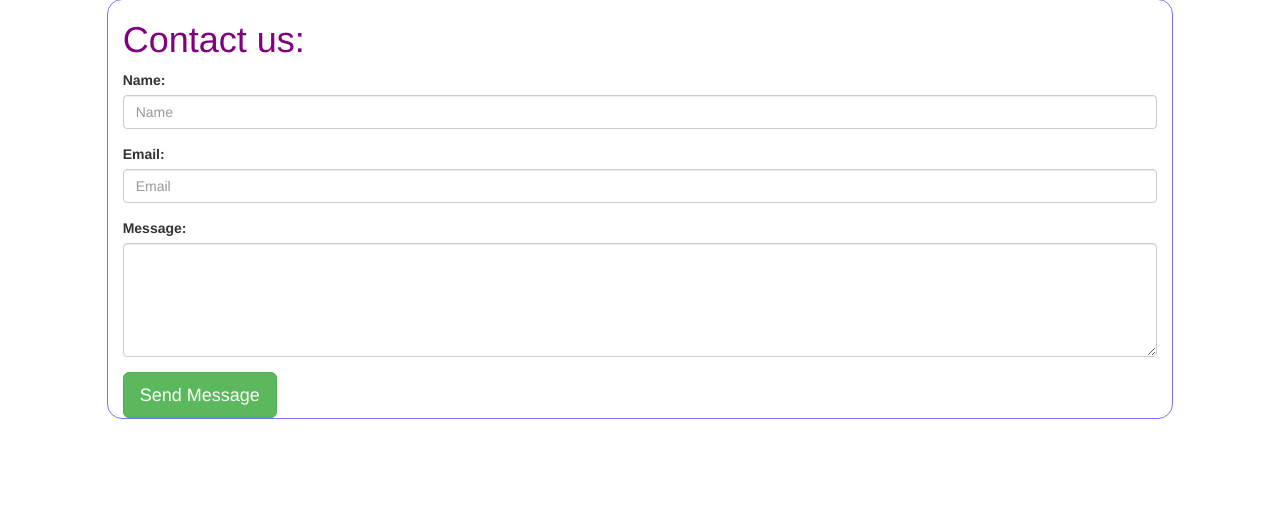
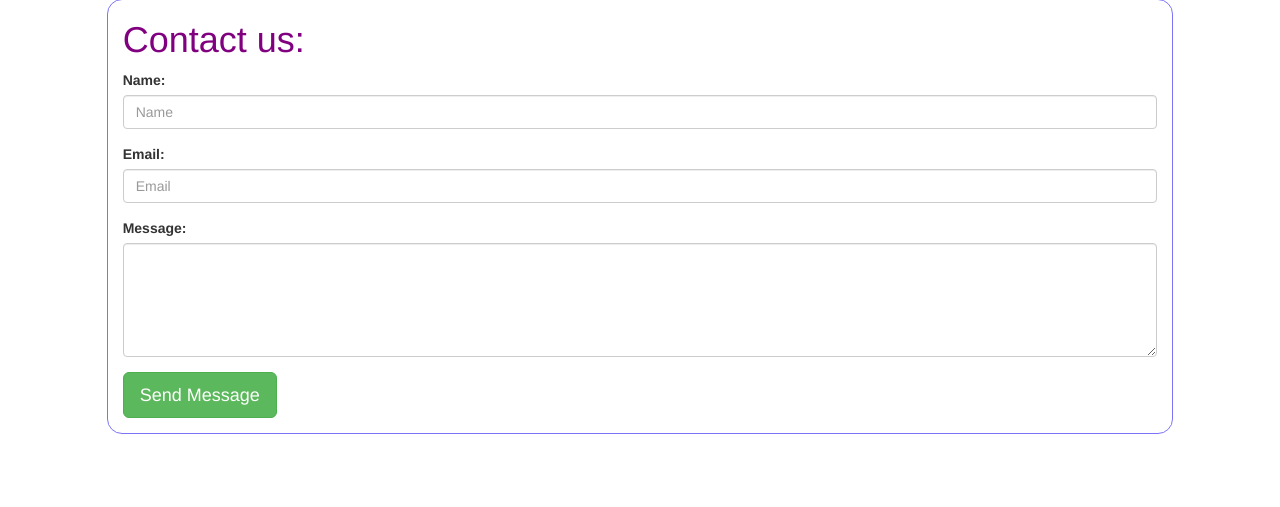
Before and after one commit to TetianaKlymchuk/Udemy-CWD-Projects, a PHP site: page / in a window 1280 px wide. Shown: the part 51-558 px from the top of the page. Run offline with PHP 8.4, Linux system fonts and the light colour scheme; data that the repository does not hold is empty; some libraries are stand-ins or nearby versions.

Commit message:
Added styling to 9th project

```diff
--- a/9.Contact_Form_PHP.PHP/index.php
+++ b/9.Contact_Form_PHP.PHP/index.php
@@ -16,6 +16,9 @@
                 border:1px solid #7c73f6;
                 margin-top: 50px;
                 border-radius: 15px;
+            }
+            .margin {
+                margin-bottom: 15px;
             }
         </style>
 
@@ -95,7 +98,7 @@ if($_POST["submit"]){
                 <label for="message">Message:</label>
                     <textarea name="message" id="message" class="form-control" rows="5"><?php echo $_POST["message"];?></textarea>
                 </div>
-                <input type="submit" name="submit" class="btn btn-success btn-lg" value="Send Message">
+                <input type="submit" name="submit" class="btn btn-success btn-lg margin" value="Send Message">
 
             </form>
         </div>
```
